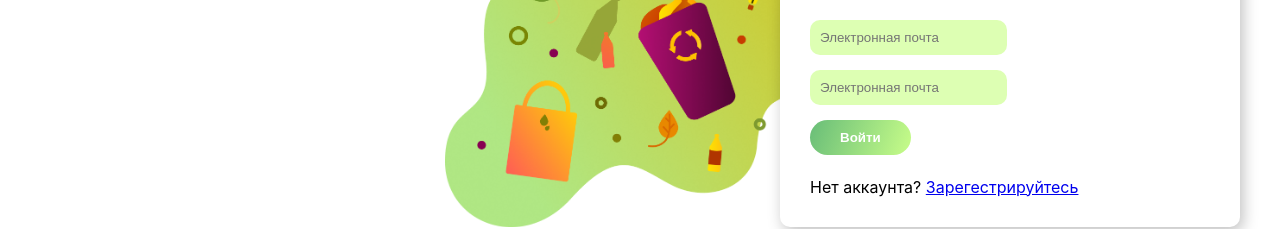
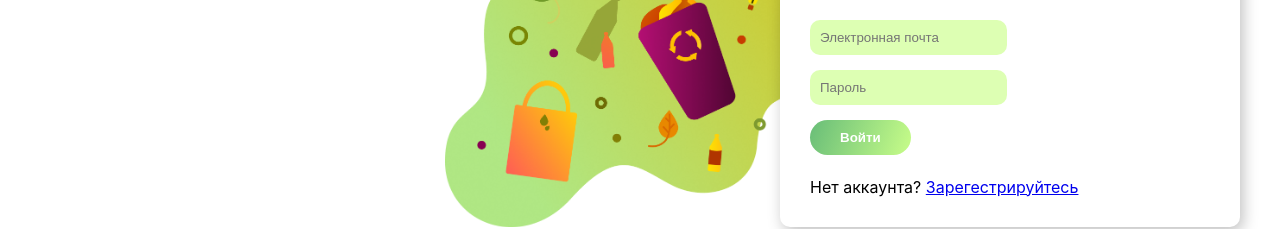
Before and after one commit to wild-dino/InEcology, a React (Create React App) app: page /login in a window 1280 px wide. Shown: the part 193-422 px from the top of the page. Built offline with nearby package versions, Linux system fonts and the light colour scheme; no server answers.

Commit message:
refactor: login password input

```diff
--- a/src/Pages/LoginPage/LoginPage.jsx
+++ b/src/Pages/LoginPage/LoginPage.jsx
@@ -58,7 +58,7 @@ const LoginPage = () => {
                         autoComplete="off"
                         id="password"
                         className="formControl"
-                        placeholder="Электронная почта"
+                        placeholder="Пароль"
                         name="password"
                         onChange={handleChange}
                         value={values.password}
```
